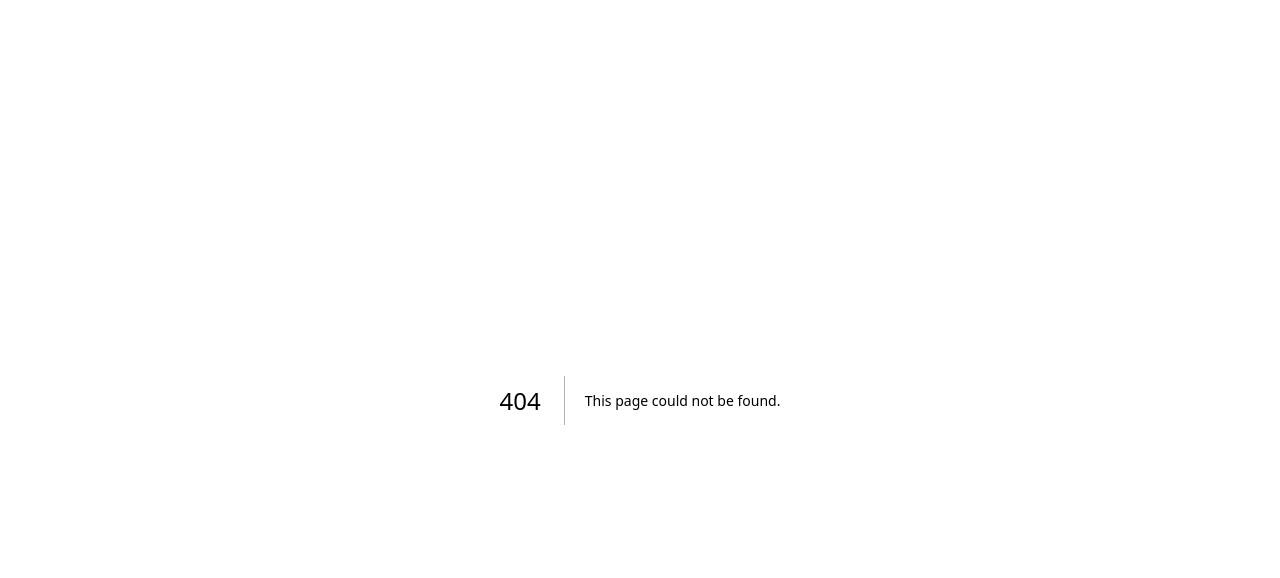
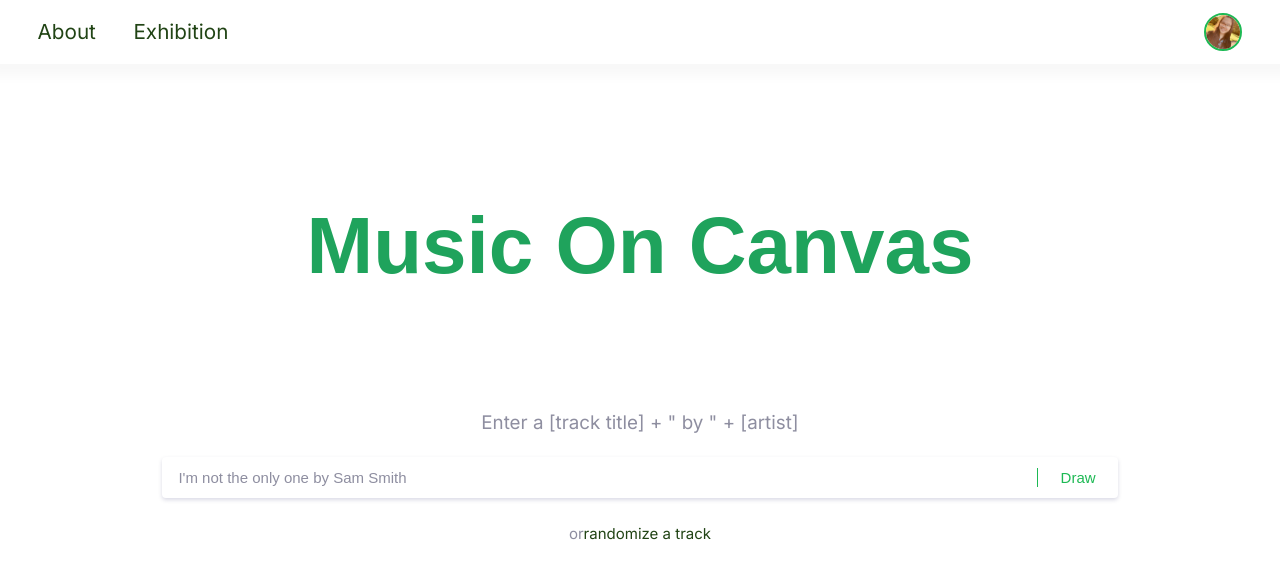
Before and after one commit to lucy-tran/Music-On-Canvas, a Next.js app: page / in a window 1280 px wide. Before the commit this address had no page. Shown: the top 578 px of the page. Built offline with nearby package versions, Linux system fonts and the light colour scheme; no server answers; a web font is replaced by a local one.

Commit message:
Fleshed out the Home page, html and styling. In progress.

```diff
--- /dev/null
+++ b/pages/index.js
@@ -0,0 +1,40 @@
+import styles from "../styles/Home.module.scss";
+import utilStyles from "../styles/utils.module.scss";
+import Image from "next/image";
+import Head from "next/head";
+import Logo from "../components/logo";
+import NavItem from "../components/navItem";
+import Form from "../components/form";
+
+export const siteTitle = "Music On Canvas";
+
+export default function Home() {
+	function randomize() {}
+
+	return (
+		<div className={utilStyles.layout}>
+			<Head>
+				<title>{siteTitle}</title>
+			</Head>
+			<header className={utilStyles.header}>
+				<div>
+					<NavItem page="about">About</NavItem>
+					<NavItem page="exhibition">Exhibition</NavItem>
+				</div>
+				<div className={utilStyles.accountIcon}>
+					<Image
+						src="/images/account.jpg"
+						layout="fill"
+						className={utilStyles.accountImg}
+					/>
+				</div>
+			</header>
+			<div className={styles.logoContainer}>
+				<Logo home />
+			</div>
+			<section className={styles.main}>
+				<Form home optionAction={randomize} />
+			</section>
+		</div>
+	);
+}
--- /dev/null
+++ b/styles/Home.module.scss
@@ -0,0 +1,9 @@
+.logoContainer {
+	width: 100%;
+	margin: 2rem 0px 1rem;
+	padding: 0;
+}
+
+.main {
+	padding: 0 8rem;
+}
```
